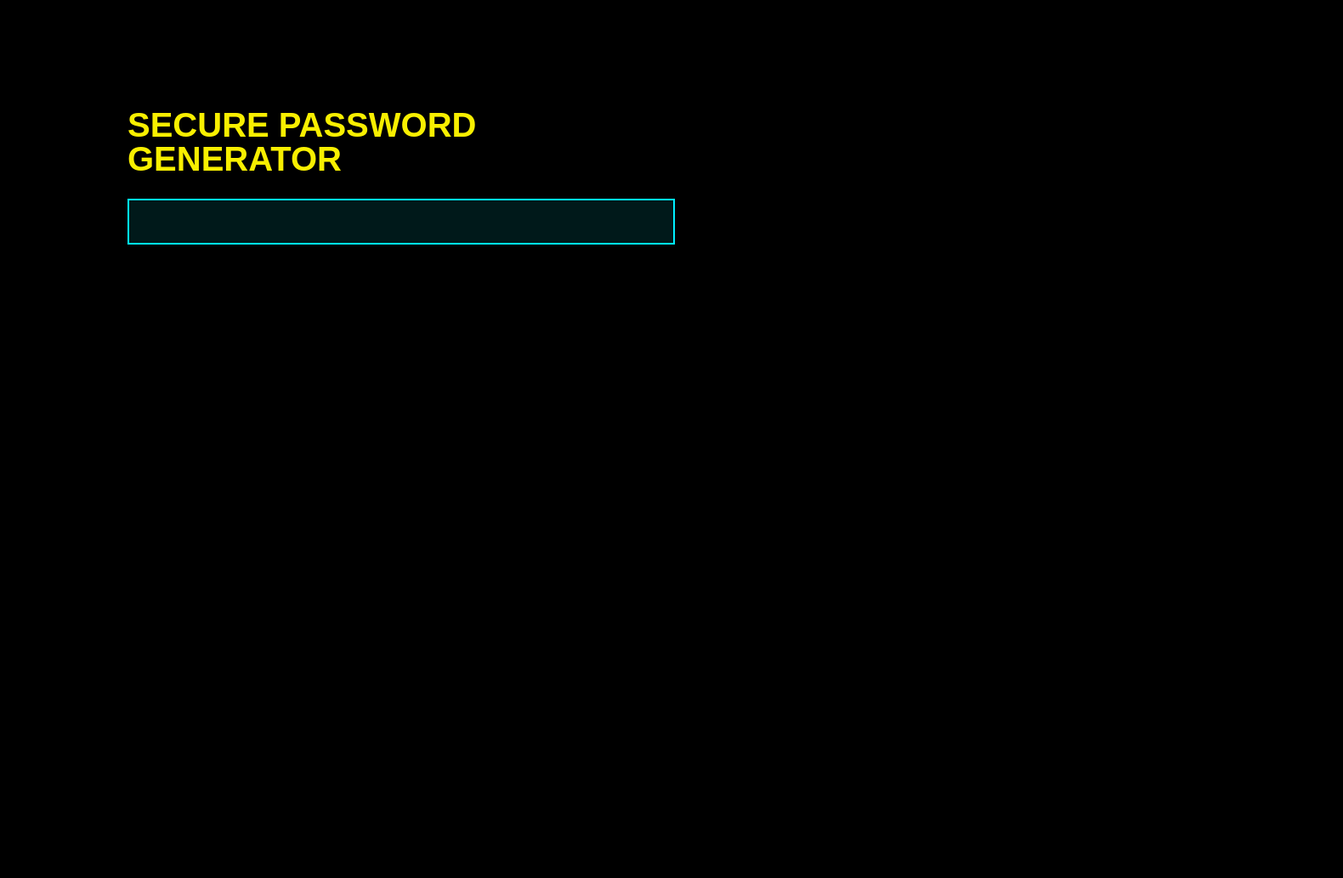
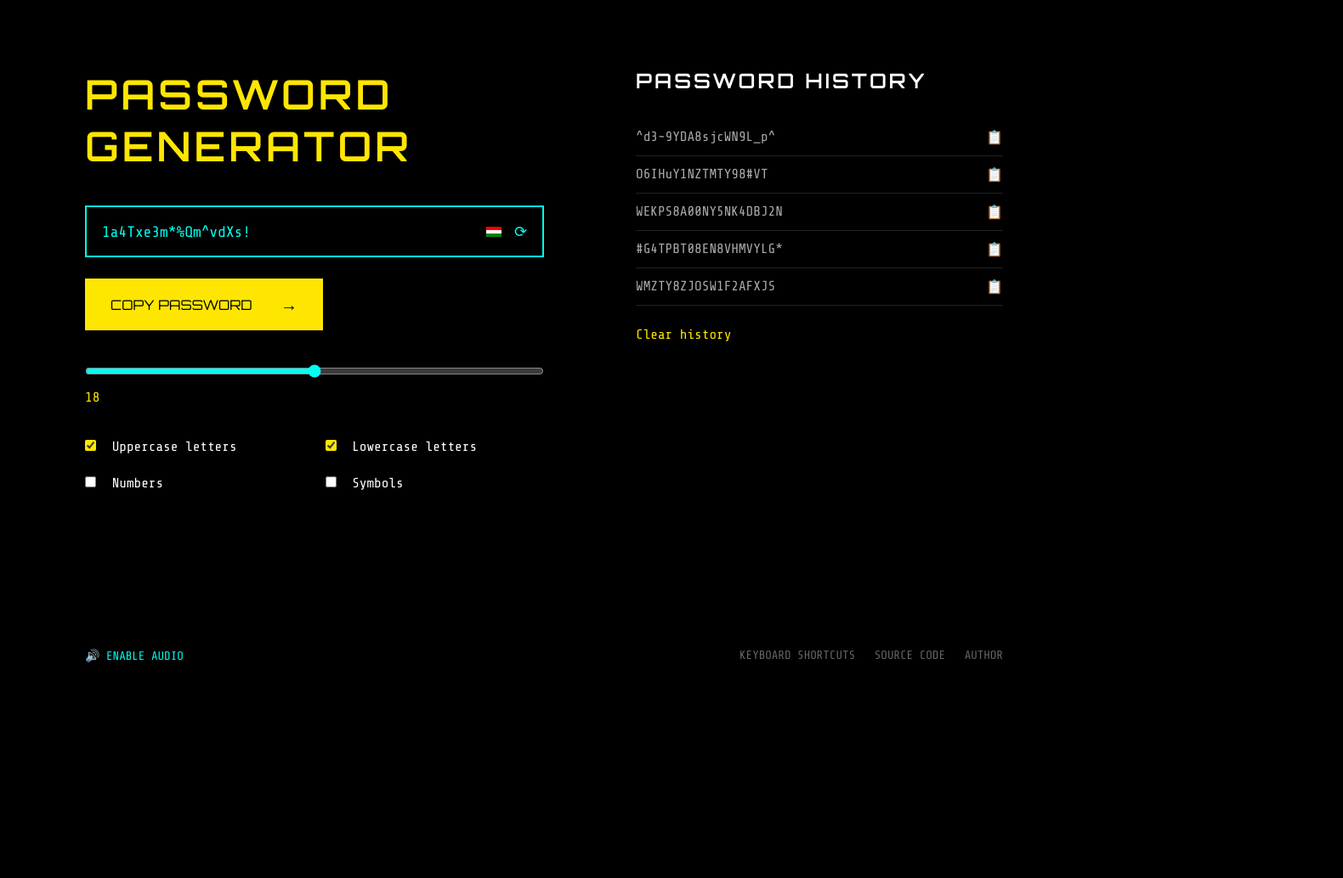
Before and after one commit to sharafath07/password-generator, a plain HTML site: page index.html in a window 1280 px wide. Shown: the whole page at 85% size, 1580 px wide, since content can reach past the window. After the commit the page ends 800 px from the top, so only its background shows below. Drawn offline with nearby package versions, Linux system fonts and the light colour scheme; a web font is replaced by a local one.

Commit message:
Ui created

```diff
--- a/index.html
+++ b/index.html
@@ -1,27 +1,69 @@
 <!DOCTYPE html>
 <html lang="en">
 <head>
-    <meta charset="UTF-8">
-    <meta name="viewport" content="width=device-width, initial-scale=1.0">
-    <title>Secure Password Generator</title>
-    <link rel="stylesheet" href="style.css">
-    <link rel="preconnect" href="https://fonts.googleapis.com">
-    <link rel="preconnect" href="https://fonts.gstatic.com" crossorigin>
-    <link href="https://fonts.googleapis.com/css2?family=Roboto:ital,wght@0,100..900;1,100..900&family=Tomorrow:ital,wght@0,100;0,200;0,300;0,400;0,500;0,600;0,700;0,800;0,900;1,100;1,200;1,300;1,400;1,500;1,600;1,700;1,800;1,900&family=Work+Sans:ital,wght@0,100..900;1,100..900&display=swap" rel="stylesheet">
+<meta charset="UTF-8">
+<title>Password Generator</title>
+
+<!-- Google Fonts -->
+<link href="https://fonts.googleapis.com/css2?family=Orbitron:wght@400;600&family=Share+Tech+Mono&display=swap" rel="stylesheet">
+<link rel="stylesheet" href="style.css">
 </head>
+
 <body>
-    <h1>SECURE PASSWORD <BR>GENERATOR</h1>
-    <main>
-        <div class="generator">
-            <div class="output">
 
+<div class="container">
+
+    <!-- LEFT -->
+    <div class="left">
+        <h1>PASSWORD<br>GENERATOR</h1>
+
+        <div class="password-box">
+            <span>1a4Txe3m*%Qm^vdXs!</span>
+            <div class="icons">
+                <div class="flag"></div>
+                <div class="refresh">⟳</div>
             </div>
         </div>
 
-        <div class="history">
+        <button class="copy-btn">
+            COPY PASSWORD
+            <span>→</span>
+        </button>
 
+        <div class="slider-section">
+            <input type="range" min="4" max="32" value="18">
+            <div class="length">18</div>
         </div>
-    </main>
-    <script src="script.js"></script>
+
+        <div class="options">
+            <label><input type="checkbox" checked> Uppercase letters</label>
+            <label><input type="checkbox" checked> Lowercase letters</label>
+            <label><input type="checkbox"> Numbers</label>
+            <label><input type="checkbox"> Symbols</label>
+        </div>
+    </div>
+
+    <!-- RIGHT -->
+    <div class="right">
+        <h2>PASSWORD HISTORY</h2>
+
+        <ul class="history">
+            <li>^d3~9YDA8sjcWN9L_p^ <span>📋</span></li>
+            <li>O6IHuY1NZTMTY98#VT <span>📋</span></li>
+            <li>WEKPS8A00NY5NK4DBJ2N <span>📋</span></li>
+            <li>#G4TPBT08EN8VHMVYLG* <span>📋</span></li>
+            <li>WMZTY8ZJOSW1F2AFXJS <span>📋</span></li>
+        </ul>
+
+        <div class="clear">Clear history</div>
+    </div>
+
+</div>
+
+<footer>
+    <div class="audio">🔊 ENABLE AUDIO</div>
+    <div class="links">KEYBOARD SHORTCUTS &nbsp; SOURCE CODE &nbsp; AUTHOR</div>
+</footer>
+
 </body>
 </html>
--- a/style.css
+++ b/style.css
@@ -1,37 +1,157 @@
+*{
+    margin:0;
+    padding:0;
+    box-sizing:border-box;
+}
+
 body{
-    margin: 0;
-    width: 100%;
-    height: 100vh;
-    background-color: #000000;
-    padding: 100px 150px;
+    background:#000;
+    color:#fff;
+    font-family:'Share Tech Mono', monospace;
 }
+
+/* MAIN LAYOUT */
+.container{
+    display:flex;
+    justify-content:space-between;
+    padding:80px 100px;
+}
+
+/* LEFT SECTION */
+.left{
+    width:50%;
+}
+
 h1{
-    color: #F8EF00;
-    font-family: "Tomorrow", sans-serif;
-    font-size: 40px;
-    font-style: normal;
-    font-weight: 700;
-    line-height: 40px;
-    letter-spacing: 20%;
+    font-family:'Orbitron', sans-serif;
+    color:#ffe600;
+    font-size:48px;
+    letter-spacing:4px;
+    margin-bottom:40px;
 }
-main{
-    display: flex;
-    flex-direction: column;
-    width: 100%;
-    height: 100%;
+
+.password-box{
+    border:2px solid #00fff0;
+    padding:18px;
+    display:flex;
+    justify-content:space-between;
+    align-items:center;
+    color:#00fff0;
+    font-size:18px;
+    margin-bottom:25px;
 }
-.generator{
-    width: 50%;
-    height: 50vh;
-    /* background-color: aliceblue; */
+
+.icons{
+    display:flex;
+    gap:15px;
+    align-items:center;
 }
-.output{
-    width: 100%;
-    height: 50px;
-    background-color: #00eeff1a;
-    border: solid 2px #00F0FF;
+
+.flag{
+    width:18px;
+    height:12px;
+    background:linear-gradient(to bottom, red 33%, white 33% 66%, green 66%);
 }
+
+.refresh{
+    cursor:pointer;
+}
+
+.copy-btn{
+    background:#ffe600;
+    color:#000;
+    font-family:'Orbitron', sans-serif;
+    font-size:16px;
+    border:none;
+    padding:18px 30px;
+    cursor:pointer;
+    display:flex;
+    justify-content:space-between;
+    align-items:center;
+    width:280px;
+    margin-bottom:40px;
+}
+
+.copy-btn span{
+    font-size:20px;
+}
+
+/* SLIDER */
+.slider-section{
+    margin-bottom:40px;
+}
+
+input[type="range"]{
+    width:100%;
+    accent-color:#00fff0;
+}
+
+.length{
+    margin-top:10px;
+    color:#ffe600;
+}
+
+/* OPTIONS */
+.options{
+    display:grid;
+    grid-template-columns:repeat(2,1fr);
+    gap:25px;
+}
+
+label{
+    font-size:16px;
+    cursor:pointer;
+}
+
+input[type="checkbox"]{
+    accent-color:#ffe600;
+    margin-right:10px;
+}
+
+/* RIGHT SECTION */
+.right{
+    width:40%;
+}
+
+.right h2{
+    font-family:'Orbitron', sans-serif;
+    letter-spacing:3px;
+    margin-bottom:30px;
+}
+
 .history{
-    width: 50%;
-    height: 50vh;
+    list-style:none;
 }
+
+.history li{
+    display:flex;
+    justify-content:space-between;
+    padding:12px 0;
+    border-bottom:1px solid #222;
+    color:#aaa;
+}
+
+.clear{
+    margin-top:25px;
+    color:#ffe600;
+    cursor:pointer;
+}
+
+/* FOOTER */
+footer{
+    position:fixed;
+    bottom:20px;
+    left:100px;
+    right:100px;
+    display:flex;
+    justify-content:space-between;
+    font-size:14px;
+}
+
+.audio{
+    color:#00fff0;
+}
+
+.links{
+    color:#666;
+}
```
